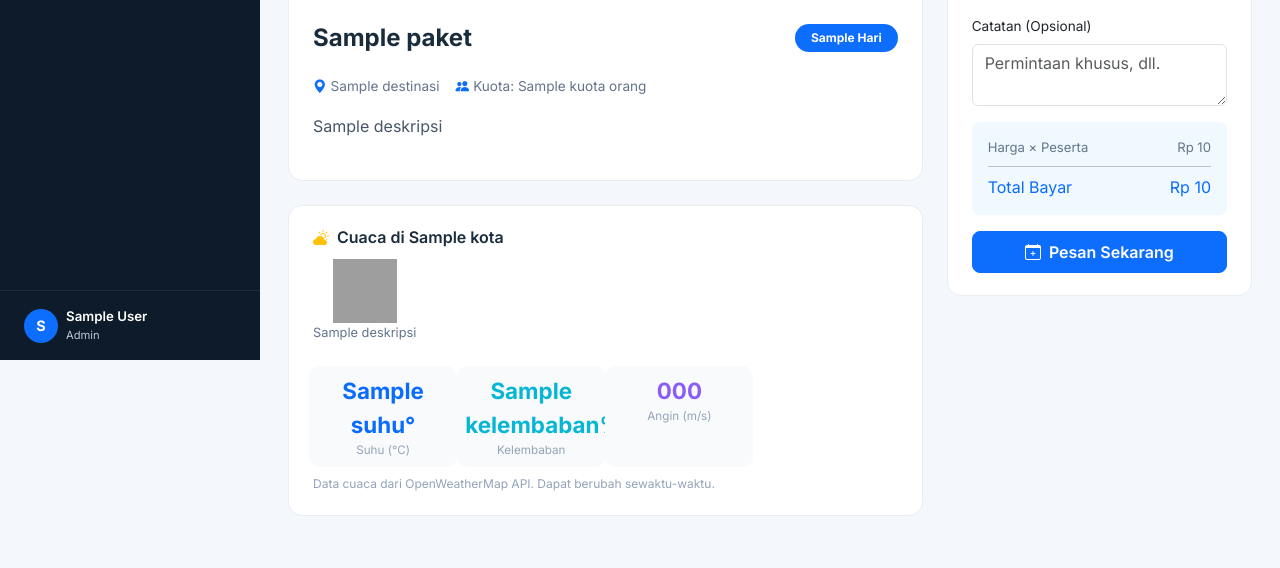
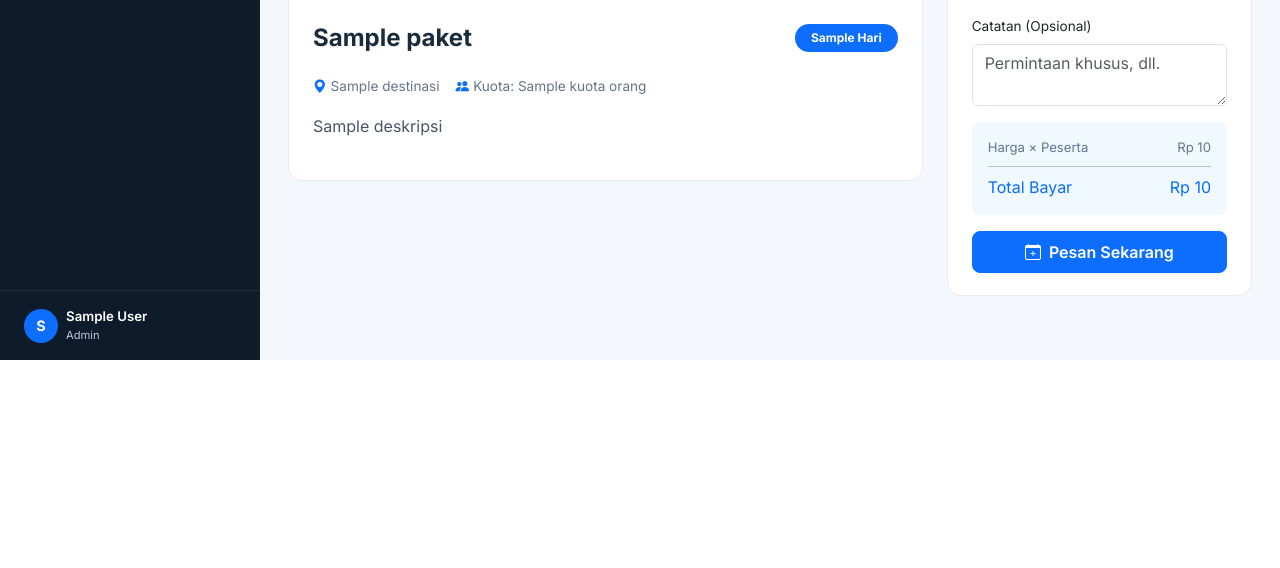
Before and after one commit to sultanhz2006/UAS-PWL-KELOMPOK, a PHP site: the page made by app/Views/pelanggan/paket_detail.php in a window 1280 px wide. Shown: the part 440-1008 px from the top of the page. After the commit the page ends 800 px from the top, so only its background shows below. Run offline with PHP 8.4, Linux system fonts and the light colour scheme; the visitor is signed in with stand-in values (Sample User, id 1); tables that the repository leaves empty hold one stand-in row (values such as "Sample post"); the template is opened without the code that fills it: most values are stand-ins (such as "Sample title", 1, 10 or a date in 2020); some libraries are stand-ins or nearby versions; grey boxes are pictures that could not be loaded.

Commit message:
vyantravel--- hapus openweather

```diff
--- a/app/Views/pelanggan/paket_detail.php
+++ b/app/Views/pelanggan/paket_detail.php
@@ -34,46 +34,6 @@
             </div>
         </div>
 
-        <!-- Info Cuaca (API OpenWeatherMap) -->
-        <?php if ($cuaca): ?>
-        <div class="stat-card mb-4">
-            <h6 style="font-weight:600;color:#1A2B3C;margin-bottom:12px">
-                <i class="bi bi-cloud-sun-fill text-warning me-2"></i>Cuaca di <?= htmlspecialchars($cuaca['kota']) ?>
-            </h6>
-            <div class="d-flex align-items-center gap-4 flex-wrap">
-                <div class="text-center">
-                    <img src="https://openweathermap.org/img/wn/<?= $cuaca['ikon'] ?>@2x.png"
-                         alt="cuaca" style="width:64px;height:64px">
-                    <div style="font-size:.8rem;color:#64748B"><?= htmlspecialchars($cuaca['deskripsi']) ?></div>
-                </div>
-                <div class="flex-fill row g-2">
-                    <div class="col-6 col-sm-3 text-center p-2"
-                         style="background:#F8FAFC;border-radius:10px">
-                        <div style="font-size:1.4rem;font-weight:700;color:#0A6CFF"><?= $cuaca['suhu'] ?>°</div>
-                        <div style="font-size:.73rem;color:#94A3B8">Suhu (°C)</div>
-                    </div>
-                    <div class="col-6 col-sm-3 text-center p-2"
-                         style="background:#F8FAFC;border-radius:10px">
-                        <div style="font-size:1.4rem;font-weight:700;color:#06B6D4"><?= $cuaca['kelembaban'] ?>%</div>
-                        <div style="font-size:.73rem;color:#94A3B8">Kelembaban</div>
-                    </div>
-                    <div class="col-6 col-sm-3 text-center p-2"
-                         style="background:#F8FAFC;border-radius:10px">
-                        <div style="font-size:1.4rem;font-weight:700;color:#8B5CF6"><?= $cuaca['kecepatan_angin'] ?></div>
-                        <div style="font-size:.73rem;color:#94A3B8">Angin (m/s)</div>
-                    </div>
-                </div>
-            </div>
-            <div class="mt-2" style="font-size:.75rem;color:#94A3B8">
-                Data cuaca dari OpenWeatherMap API. Dapat berubah sewaktu-waktu.
-            </div>
-        </div>
-        <?php elseif (OPENWEATHER_API_KEY === 'YOUR_OPENWEATHER_API_KEY_HERE'): ?>
-        <div class="alert alert-info py-2" style="font-size:.82rem">
-            <i class="bi bi-info-circle me-1"></i>
-            Isi <code>OPENWEATHER_API_KEY</code> di <code>config/app.php</code> untuk menampilkan data cuaca destinasi.
-        </div>
-        <?php endif; ?>
     </div>
 
     <!-- Kolom Kanan: Form Booking -->
--- a/config/app.php
+++ b/config/app.php
@@ -15,9 +15,6 @@ defined('TICKET_PATH') || define('TICKET_PATH', ROOT_PATH . '/storage/pdf_ticket
 defined('MAX_FILE_SIZE')   || define('MAX_FILE_SIZE',   2 * 1024 * 1024);
 defined('ALLOWED_IMG_EXT') || define('ALLOWED_IMG_EXT', ['jpg', 'jpeg', 'png', 'webp']);
 
-defined('OPENWEATHER_API_KEY')  || define('OPENWEATHER_API_KEY',  'YOUR_OPENWEATHER_API_KEY_HERE');
-defined('OPENWEATHER_BASE_URL') || define('OPENWEATHER_BASE_URL', 'https://api.openweathermap.org/data/2.5/weather');
-
 defined('SESSION_NAME') || define('SESSION_NAME', 'vyantravel_sess');
 
 date_default_timezone_set('Asia/Jakarta');
```
Also changed, not shown: app/Controllers/PelangganController.php (+0 -58 lines).
